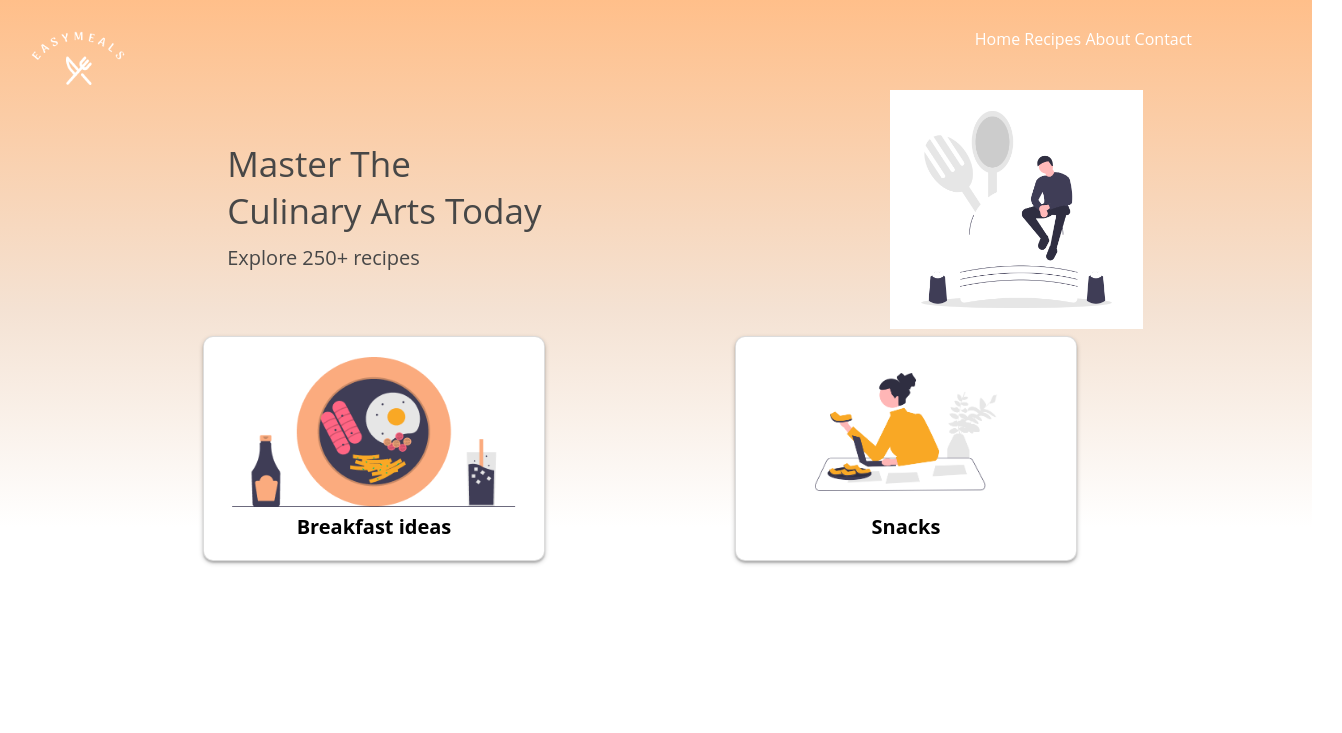
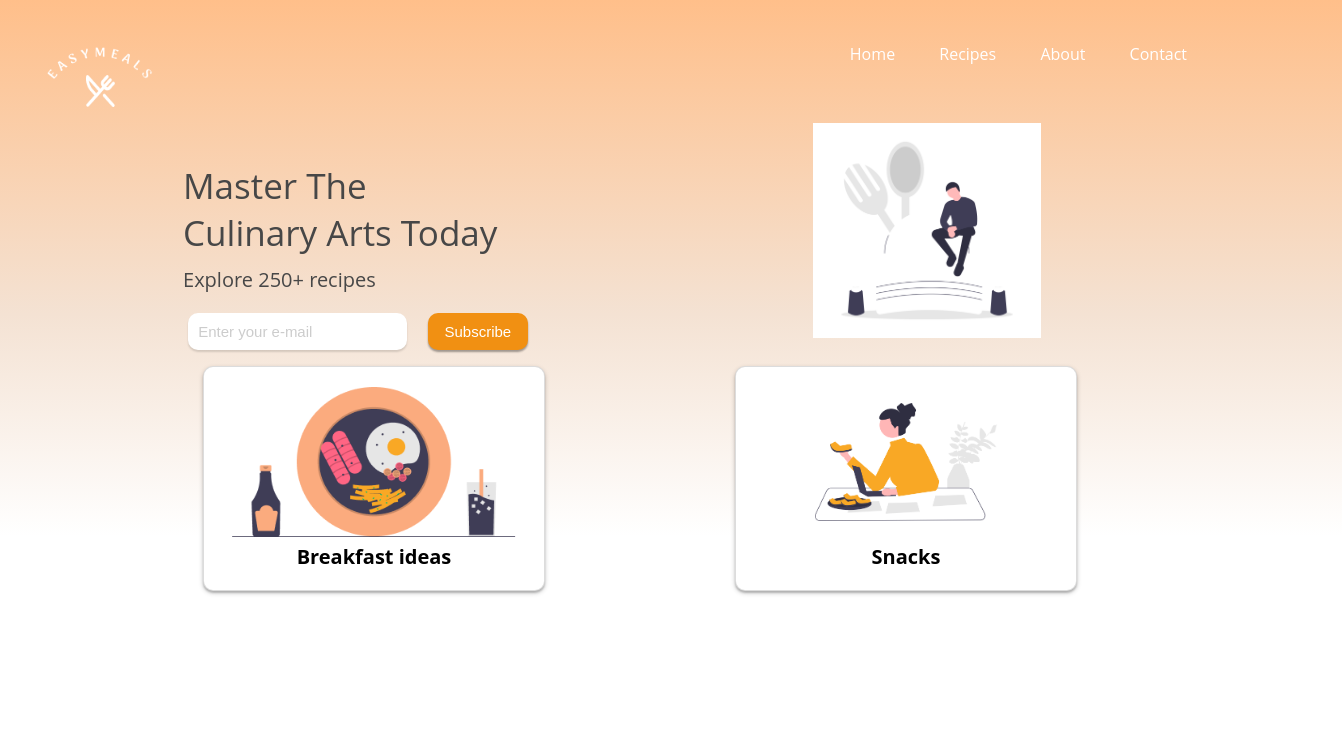
Before and after one commit to arozmus-deloitte/Zadanie-HTML-CSS, a website: page pages/home.html in a window 1280 px wide. Shown: the top 733 px of the page, 1342 px wide, since content can reach past the window. Drawn offline with Linux system fonts and the light colour scheme.

Commit message:
Improve subscribe field, add underline on navbar

```diff
--- a/pages/index.html
+++ b/pages/home.html
@@ -2,7 +2,7 @@
 <html>
 
 <head>
-    <link href="./../resources/css/index.css" type="text/css" rel="stylesheet">
+    <link href="./../resources/css/home.css" type="text/css" rel="stylesheet">
     <script src="https://kit.fontawesome.com/4d61b6865d.js" crossorigin="anonymous"></script>
     <title>EasyMeals</title>
 </head>
@@ -11,10 +11,10 @@
     <div class="navbar">
         <img src="./../img/png/logo.png" alt="Logo" id="logo">
         <div class="navbarText">
-            Home
-            Recipes
-            About
-            Contact
+            <p2>Home</p2>
+            <p2>Recipes</p2>
+            <p2>About</p2>
+            <p2>Contact</p2>
         </div>
         <div class="subscribe">
             <div class="subscribeHeader">
@@ -25,7 +25,10 @@
                 <div class="secondSubscribeHeader">
                     Explore 250+ recipes
                 </div>
-                <!-- <button id="btnSubscribe" type="submit">Subscribe</button> -->
+                <form id="formSubscribe">
+                    <input type="text" id="fieldSubscribe" onfocus="this.value=''" name="email" value="Enter your e-mail"><br>
+                    <input type="submit" id="btnSubscribe" value="Subscribe">
+                </form>
             </div>
             <img src="./../img/png/cooking.png" alt="Cocking" id="cooking">
         </div>
--- a/resources/css/index.css
+++ b/resources/css/home.css
@@ -1,66 +1,104 @@
 body {
     font-family: "Open Sans", sans-serif;
-    background-image: linear-gradient(180deg, rgba(255,191,138,1) 0%, rgba(244,226,211,1) 17%, rgba(255,255,255,1) 29%);
+    background-image: linear-gradient(180deg, rgba(255, 191, 138, 1) 0%, rgba(244, 226, 211, 1) 17%, rgba(255, 255, 255, 1) 29%);
 }
 
-#logo{
-    width: 8%;
+#logo {
+    width: 9%;
 }
 
-.navbar{
-    padding: 20px;
+.navbar {
+    padding: 35px;
     justify-content: center;
     width: 100%;
     height: 100px;
     color: white;
+    align-items: center;
 }
 
-.navbarText{
+.navbarText {
     padding-right: 100px;
     float: right;
-    justify-content: space-around;
 }
 
-.subscribe{
-    height: 400px;
+p2 {
+    padding-inline: 20px;
+}
+
+p2:hover {
+    text-decoration: underline;
+    transition: 0.5;
+    cursor: pointer;
+}
+
+.subscribe {
     display: flex;
     justify-content: space-around;
+    width: 90%;
+
 }
 
-#cooking{
+#cooking {
     width: 20%;
     height: fit-content;
     float: right;
+    display: block;
+    margin-top: auto;
+    margin-bottom: auto;
+
 }
 
-/* #btnSubscribe
-{
+#formSubscribe {
+    padding-top: 20px;
+    justify-content: space-around;
+    display: flex;
+    width: 350px;
+    align-items: center;
+}
+
+#fieldSubscribe {
+    border: none;
+    border-radius: 10px;
+    color: rgba(128, 128, 128, 0.404);
+    font-size: 15px;
+    height: fit-content;
+    padding: 10px;
+    box-shadow: 0 2px 2px 0 rgba(0, 0, 0, 0.137);
+}
+
+#fieldSubscribe:focus {
+    color: black;
+    border: none;
+    outline: none;
+}
+
+#btnSubscribe {
     background-color: rgb(241, 144, 18);
     color: white;
     font-size: 15px;
     padding: 10px;
     width: 100px;
-    height: auto;
     border-radius: 10px;
     border: none;
     box-shadow: 0 2px 2px 0 rgba(0, 0, 0, 0.2), 0 2px 2px 0 rgba(0, 0, 0, 0.19);
-} */
+}
 
-/* #btnSubscribe:hover{
-    scale: 110%;
-} */
+#btnSubscribe:hover {
+    background-color: rgb(147, 85, 4);
+    transition: 0.5s;
+}
 
-.subscribeHeader{
+.subscribeHeader {
     color: rgb(71, 71, 71);
     font-weight: 400;
-    padding: 50px;
+    padding-top: 50px;
 }
 
-.firstSubscribeHeader{
+.firstSubscribeHeader {
     font-size: 35px;
 }
 
-.secondSubscribeHeader{
+.secondSubscribeHeader {
     padding-top: 10px;
     font-size: 20px;
 }
@@ -77,7 +115,7 @@ body {
 
 
 
-.backgroundImage{
+.backgroundImage {
     background-color: white;
     border-radius: 10px;
     border: 1px solid rgba(0, 0, 0, 0.137);
@@ -94,7 +132,7 @@ body {
     object-fit: contain;
 }
 
-.backgroundImage:hover{
+.backgroundImage:hover {
     transform: translate(-40px);
     transition: 0.5s;
     color: rgb(204, 116, 0);
@@ -114,17 +152,17 @@ body {
 }
 
 
-.bottomBlock{
+.bottomBlock {
     margin-top: 30px;
 }
 
-p1{
+p1 {
     color: white;
     font-size: 30px;
     font-weight: 100;
 }
 
-.bottomImages{
+.bottomImages {
     width: 80%;
     display: flex;
     justify-content: space-around;
@@ -142,10 +180,10 @@ p1{
     object-fit: cover;
 }
 
-#bottomImage:hover{
+#bottomImage:hover {
     transform: scale(120%);
     transition: 0.5s;
-    filter: grayscale(100%);
+    filter: brightness(50%);
 }
 
 .bottomBar {
@@ -156,16 +194,15 @@ p1{
     margin: -10px;
 }
 
-.textBottom{
+.textBottom {
     width: auto;
     float: left;
 }
 
-.icons{
+.icons {
     position: relative;
     float: right;
     font-size: 30px;
 }
 
-#icon{
-}
+#icon {}
```
